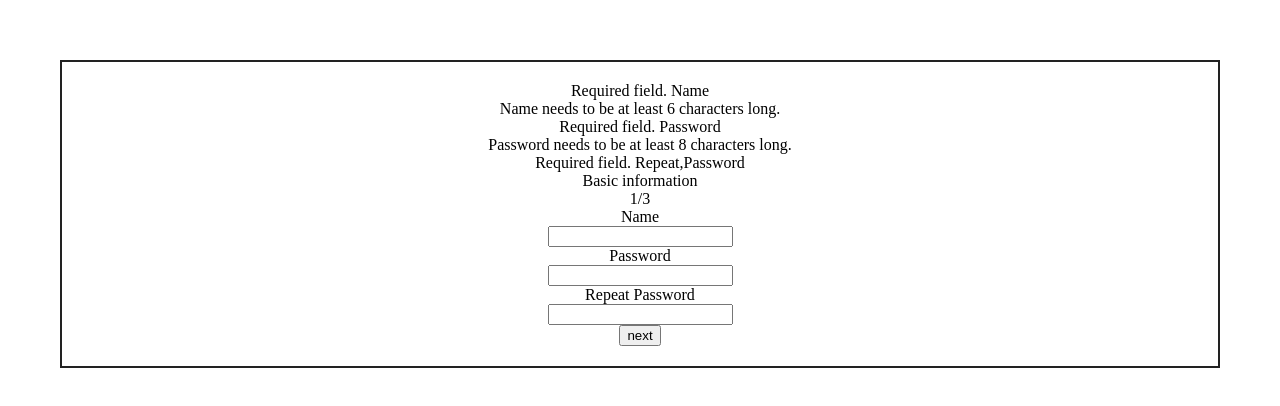
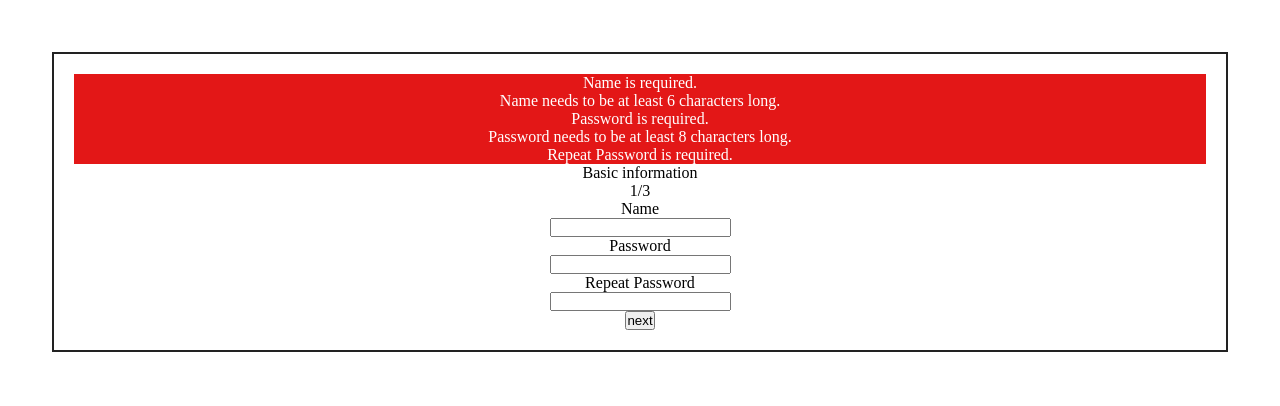
Before and after one commit to kriskodo/react-form, a React (Vite) app: page / in a window 1280 px wide. Both pictures are taken after a click on the button "next". Shown: the top 406 px of the page. Built offline with nearby package versions, Linux system fonts and the light colour scheme.

Commit message:
adapt form submission to return one object

```diff
--- a/src/Form.jsx
+++ b/src/Form.jsx
@@ -4,8 +4,8 @@ import AppContext from './context/context';
 import './styles.css';
 import adaptPages from './utils/adaptInputPages';
 
-function Form({ pages, onSubmit }) {
-  const [state, setState] = useState(adaptPages(pages));
+function Form({ pages: formPages, onSubmit }) {
+  const [pages, setPages] = useState(adaptPages(formPages));
   const [currentPageNumber, setCurrentPageNumber] = useState(1);
   const [errors, setErrors] = useState([]);
 
@@ -17,40 +17,35 @@ function Form({ pages, onSubmit }) {
     setCurrentPageNumber((page) => page - 1);
   }, []);
 
-  const handleSubmit = useCallback((e) => {
-    e.preventDefault();
-    onSubmit(state);
-  }, [onSubmit, state]);
-
   const context = useMemo(() => ({
-    state,
-    setState,
+    pages,
+    setPages,
     errors,
+    totalPages: formPages.length,
     setErrors,
     currentPageNumber,
     setCurrentPageNumber,
-    totalPages: pages.length,
     prevPage,
     nextPage,
-    handleSubmit,
-  }), [currentPageNumber, errors, handleSubmit, nextPage, pages.length, prevPage, state]);
+    handleSubmit: onSubmit,
+  }), [pages, errors, formPages.length, currentPageNumber, prevPage, nextPage, onSubmit]);
 
   return (
     <AppContext.Provider value={context}>
-      <form onSubmit={handleSubmit} className="form">
+      <form onSubmit={onSubmit} className="form">
         <div className="form__errors">
           {errors.map((error, idx) => (
             <div className="form__error" key={`error-${idx + Math.random()}`}>
-              {error}
+              <p>{error}</p>
             </div>
           ))}
         </div>
-        {Object.keys(state)
+        {Object.keys(pages)
           .map((pageNumber) => +pageNumber === currentPageNumber && (
             <FormPage
               key={`${pageNumber}-page`}
               pageNumber={pageNumber}
-              title={pages[pageNumber - 1].props.title}
+              title={formPages[pageNumber - 1].props.title}
             />
           ))}
       </form>
--- a/src/FormInput.jsx
+++ b/src/FormInput.jsx
@@ -11,12 +11,12 @@ function FormInput({
   validations,
 }) {
   const {
-    state, setState, setErrors, currentPageNumber,
+    pages, setPages, setErrors, currentPageNumber,
   } = useContext(AppContext);
 
   const { onChange, validate } = useValidation(
-    state,
-    setState,
+    pages,
+    setPages,
     setErrors,
     validations,
     currentPageNumber,
@@ -35,6 +35,7 @@ function FormInput({
           type={type}
           value={value}
           onChange={(e) => onChange(e)}
+          onBlur={validate}
         />
       )}
 
--- a/src/FormPage.jsx
+++ b/src/FormPage.jsx
@@ -2,34 +2,35 @@ import { useContext } from 'react';
 import FormInput from './FormInput';
 import AppContext from './context/context';
 import validatePage from './validation/validatePage';
+import adaptResultPages from './utils/adaptResultPages';
 
 function FormPage({
   pageNumber,
   title,
 }) {
   const {
-    totalPages, prevPage, nextPage, state, setErrors, handleSubmit,
+    pages, prevPage, nextPage, errors, setErrors, handleSubmit, totalPages,
   } = useContext(AppContext);
 
   const validateSubmit = (e) => {
     e.preventDefault();
-    const foundErrors = validatePage(state, pageNumber);
+    const foundErrors = validatePage(pages, pageNumber, errors);
 
-    if (foundErrors.length === 0) return handleSubmit(state);
+    if (foundErrors.length === 0) return handleSubmit(adaptResultPages(pages));
 
     return setErrors(foundErrors);
   };
 
   const validateNext = () => {
-    const foundErrors = validatePage(state, pageNumber);
+    const foundErrors = validatePage(pages, pageNumber, errors);
 
     if (foundErrors.length === 0) return nextPage();
 
     return setErrors(foundErrors);
   };
 
-  const submitBtn = +pageNumber === +totalPages ? (
-    <input type="submit" value="submit" onSubmit={validateSubmit} />
+  const submitBtn = +pageNumber === totalPages ? (
+    <input type="submit" value="submit" onClick={validateSubmit} />
   ) : (
     <input type="button" value="next" onClick={validateNext} />
   );
@@ -47,11 +48,10 @@ function FormPage({
         {totalPages}
       </div>
       <div>
-        {Object.values(state[pageNumber]).map((input) => (
+        {Object.values(pages[pageNumber]).map((input) => (
           <FormInput
               /** TODO: Destructure properly */
             key={input.props.name}
-            id={input.props.name}
             value={input.value}
             {...input.props}
           />
--- a/src/hooks/useValidation.js
+++ b/src/hooks/useValidation.js
@@ -1,11 +1,12 @@
 import { useCallback } from 'react';
 import adaptInputName from '../utils/adaptInputName';
 
-const useValidation = (state, setState, setErrors, validations, currentPageNumber) => {
+const useValidation = (pages, setPages, setErrors, validations, currentPageNumber) => {
   const validate = useCallback((e) => {
+    setErrors([]);
     validations.forEach((validation) => {
       if (e.target.name === 'Repeat Password') {
-        const validationResult = validation(e.target, state);
+        const validationResult = validation(e.target, pages);
         if (!validationResult.valid) {
           e.target.classList.add('form__input--error');
           setErrors((prevErrors) => [...prevErrors, validationResult.message]);
@@ -35,22 +36,20 @@ const useValidation = (state, setState, setErrors, validations, currentPageNumbe
         e.target.classList.remove('form__input--error');
       }
     });
-  }, [setErrors, state, validations]);
+  }, [setErrors, pages, validations]);
 
   const onChange = useCallback((e) => {
-    setState((prevState) => ({
-      ...prevState,
+    setPages((prevPages) => ({
+      ...prevPages,
       [currentPageNumber]: {
-        ...prevState[currentPageNumber],
+        ...prevPages[currentPageNumber],
         [adaptInputName(e.target.name)]: {
-          ...prevState[currentPageNumber][adaptInputName(e.target.name)],
+          ...prevPages[currentPageNumber][adaptInputName(e.target.name)],
           value: e.target.value,
         },
       },
     }));
-
-    validate(e);
-  }, [currentPageNumber, setState, validate]);
+  }, [currentPageNumber, setPages]);
 
   return {
     onChange,
--- a/src/styles.css
+++ b/src/styles.css
@@ -1,3 +1,11 @@
+*,
+*:before,
+*:after {
+  padding: 0;
+  margin: 0;
+  box-sizing: border-box;
+}
+
 #root {
   max-width: 1280px;
   margin: 0 auto;
@@ -49,3 +57,8 @@
 .form__input--error {
   border: 2px solid #e31717;
 }
+
+.form__error p {
+  background-color: #e31717;
+  color: #fff;
+}
--- /dev/null
+++ b/src/utils/adaptResultPages.js
@@ -0,0 +1,9 @@
+const adaptResultPages = (pages) => Object.keys(pages).reduce((acc, currentPage) => {
+  Object.keys(pages[currentPage]).forEach((pageKey) => {
+    acc[pageKey] = pages[currentPage][pageKey].value;
+  });
+
+  return acc;
+}, {});
+
+export default adaptResultPages;
--- a/src/validation/validator.js
+++ b/src/validation/validator.js
@@ -1,12 +1,12 @@
 import adaptInputName from '../utils/adaptInputName';
 
 const getOriginalInputName = (value) => value.split('_')
-  .map((str) => str[0].toUpperCase() + str.slice(1));
+  .map((str) => str[0].toUpperCase() + str.slice(1)).join(' ');
 
 const validator = () => {
   const required = () => (target) => ({
     valid: target.value.length > 0,
-    message: `Required field. ${getOriginalInputName(target.name)}`,
+    message: `${getOriginalInputName(target.name)} is required.`,
   });
 
   const minLength = (length) => (target) => (
```
